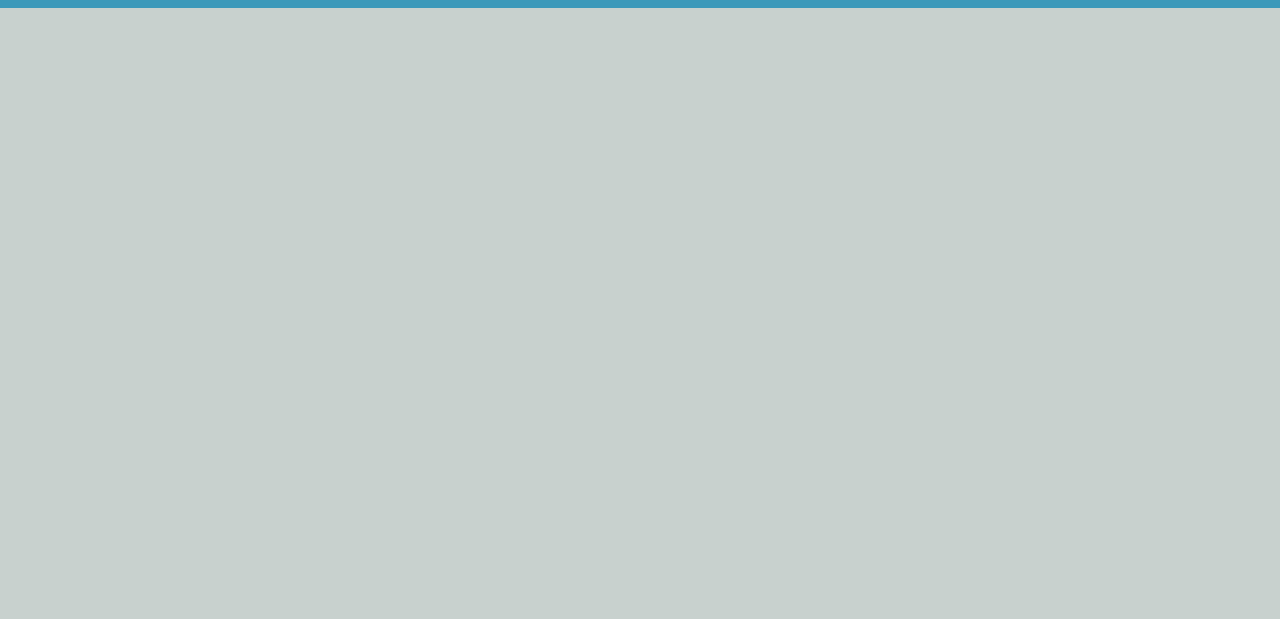
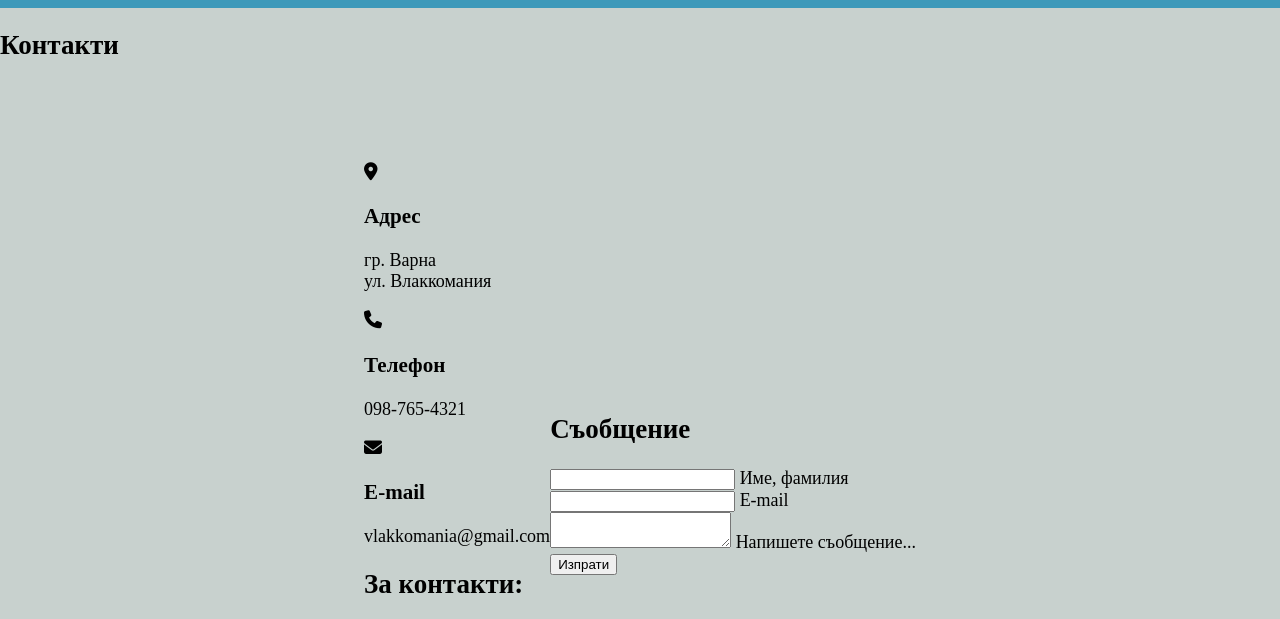
Before and after one commit to ITPG-CODEWARS/codewars-2024-first-round-G-a-b-r, a plain HTML site: page контакти.html in a window 1280 px wide. Shown: the part 59-678 px from the top of the page. Drawn offline with Linux system fonts and the light colour scheme.

Commit message:
Добавени са контакти

```diff
--- a/контакти.html
+++ b/контакти.html
@@ -1,40 +1,14 @@
 <!DOCTYPE html>
 <html lang="en">
 <head>
-    <link rel = "stylesheet" href = "index.css">
+    <link rel="stylesheet" href="https://cdnjs.cloudflare.com/ajax/libs/font-awesome/6.5.1/css/all.min.css" integrity="sha512-DTOQO9RWCH3ppGqcWaEA1BIZOC6xxalwEsw9c2QQeAIftl+Vegovlnee1c9QX4TctnWMn13TZye+giMm8e2LwA==" crossorigin="anonymous" referrerpolicy="no-referrer" />
+    <link rel = "stylesheet" href = "контакти.css">
+    <link rel="stylesheet" href = "index.css">
     <meta charset="UTF-8">
     <meta name="viewport" content="width=device-width, initial-scale=1.0">
     <title>Влакове</title>
 </head>
 <body>
-
-    <style>
-        body {
-            display: block;
-            justify-content: center;
-            align-items: center;
-            height: 100vh;
-            margin: 0;
-        }
-
-        table {
-            margin: 5%;
-            text-align: center;
-        }
-
-        img {
-            width: 20%;
-            height: 30%;
-            display: block;
-            margin: auto;
-        }
-
-        p {
-            text-align: center;
-            font-family: Arial, sans-serif;
-            font-size: 20%;
-        }
-    </style>
 
     <header>
         <ul>
@@ -45,5 +19,65 @@
 
     </header>
 
+    <section class="contact">
+        <div class="content">
+            <h2>Контакти</h2>
+        </div>
+        <div class="container">
+            <div class="contactInfo">
+                <div class="box">
+                    <div class="icon"><b></b><i class="fa-sharp fa-solid fa-location-dot"></i></div>
+                    <div class="text">
+                        <h3>Адрес</h3>
+                        <p>гр. Варна<br>ул. Влаккомания</p>
+                    </div>
+                </div>
+
+                <div class="box">
+                    <div class="icon"><b></b><i class="fa-solid fa-phone"></i></div>
+                    <div class="text">
+                        <h3>Телефон</h3>
+                        <p>098-765-4321</p>
+                    </div>
+                </div>
+
+                <div class="box">
+                    <div class="icon"><b></b><i class="fa-sharp fa-solid fa-envelope"></i></div>
+                    <div class="text">
+                        <h3>E-mail</h3>
+                        <p>vlakkomania@gmail.com</p>
+                    </div>
+                </div>
+                <h2 class="txt">За контакти:</h2>
+                <ul class="sci">
+                    <li><a href="#"><i class="fa-brands fa-facebook-f"></i></i></a></li>
+                    <li><a href="#"><i class="fa-brands fa-x-twitter"></i></a></li>
+                    <li><a href="#"><i class="fa-brands fa-instagram"></i></a></li>
+                    <li><a href="#"><i class="fa-brands fa-linkedin-in"></i></a></li>
+                </ul>
+            </div>
+            <div class="contactForm">
+                <form>
+                    <h2>Съобщение</h2>
+                    <div class="inputBox">
+                        <input type="text" name="" required="required">
+                        <span>Име, фамилия</span>
+                    </div>
+                    <div class="inputBox">
+                        <input type="text" name="" required="required">
+                        <span>E-mail</span>
+                    </div>
+                    <div class="inputBox">
+                        <textarea required="required"></textarea>
+                        <span>Напишете съобщение...</span>
+                    </div>
+                    <div class="inputBox">
+                        <input type="submit" value="Изпрати">
+                    </div>
+                </form>
+            </div>
+        </div>
+    </section>
+
 </body>
 </html>
```
